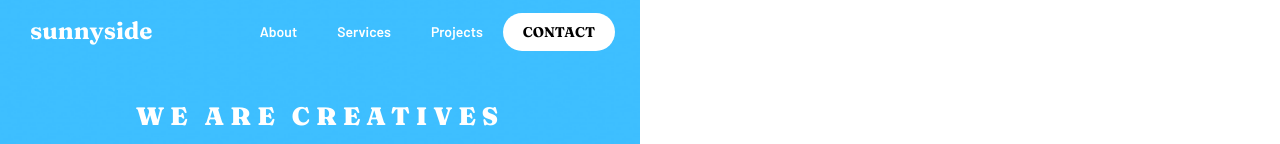
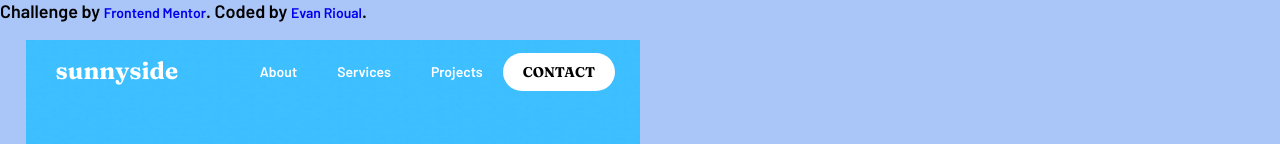
Before and after one commit to r-evan/Frontend-mentor-2, a plain HTML site: page docs/index.html in a window 1280 px wide. Shown: the top 144 px of the page. Drawn offline with Linux system fonts and the light colour scheme.

Commit message:
Add files via upload

```diff
--- a/docs/style.css
+++ b/docs/style.css
@@ -6,7 +6,7 @@
     font-family: 'Barlow', sans-serif;
 }
 body{
-    width: 100vw;
+    background-color: rgb(170, 197, 247);
 }
 h2,h3,h4,h6{
     font-family: 'Fraunces', serif;
@@ -390,13 +390,15 @@ footer a:hover{
 }
 @media only screen and (min-width: 1200px) {
     .top{
-        width: 50%;
+        top: 5%;
+        left: 2%;
+        width: 48%;
         position: absolute;
     }
     .bottom{
-        width: 50%;
+        width: 48%;
         position: absolute;
-        left: 50%;
+        left: 51%;
         top: 20%;
     }
 }
```
